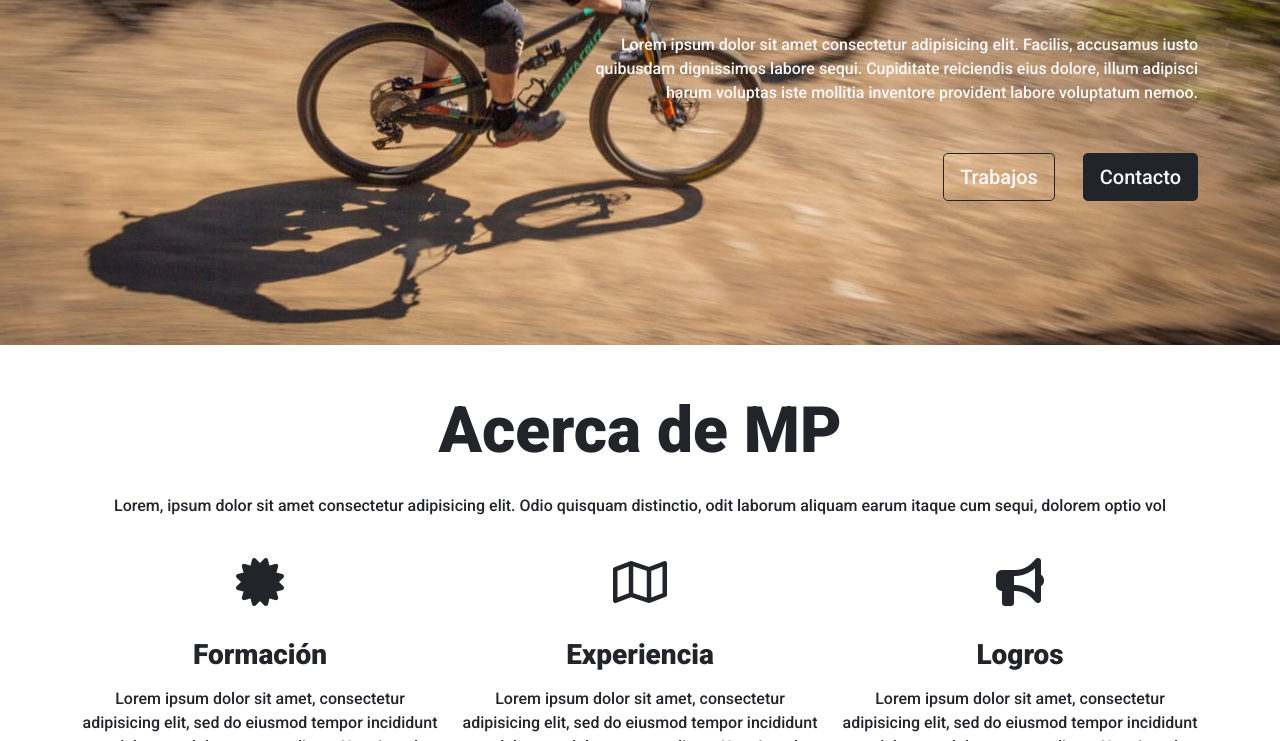
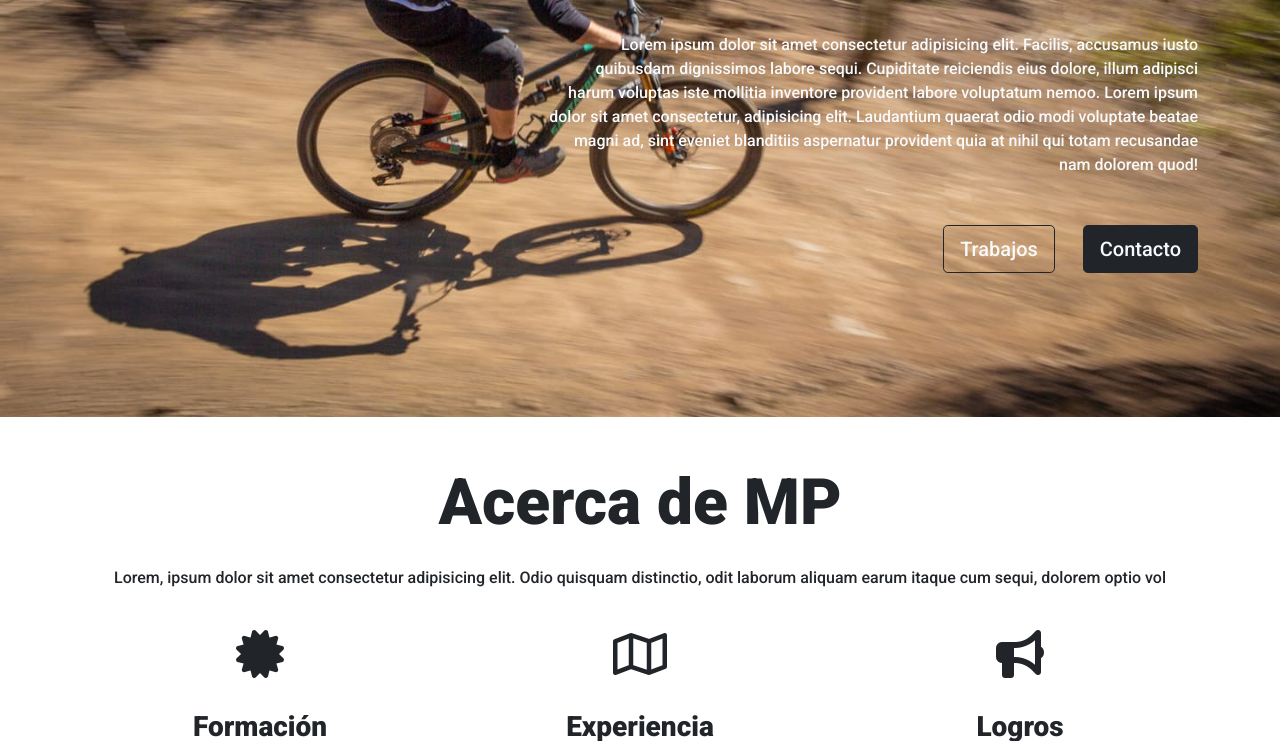
Before and after one commit to matportilla/Desafio-Final-Modulo-1, a plain HTML site: page index.html in a window 1280 px wide. Shown: the part 359-1100 px from the top of the page. Drawn offline with nearby package versions, Linux system fonts and the light colour scheme.

Commit message:
lore prueba

```diff
--- a/index.html
+++ b/index.html
@@ -46,6 +46,7 @@
                   Lorem ipsum dolor sit amet consectetur adipisicing elit. Facilis, accusamus iusto quibusdam
                   dignissimos labore sequi. Cupiditate reiciendis eius dolore, illum adipisci harum voluptas iste
                   mollitia inventore provident labore voluptatum nemoo.
+                  Lorem ipsum dolor sit amet consectetur, adipisicing elit. Laudantium quaerat odio modi voluptate beatae magni ad, sint eveniet blanditiis aspernatur provident quia at nihil qui totam recusandae nam dolorem quod!
               </p>
               <div class="mb-5 pb-5">
                   <button class="btn btn-lg btn-outline-dark text-light me-4" href="#Trabajos">Trabajos</button>
```
